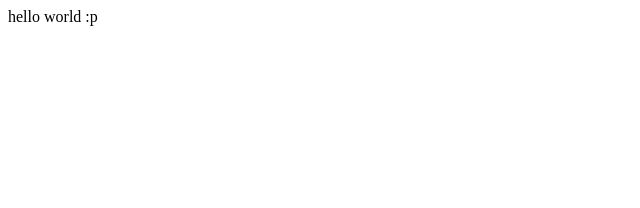
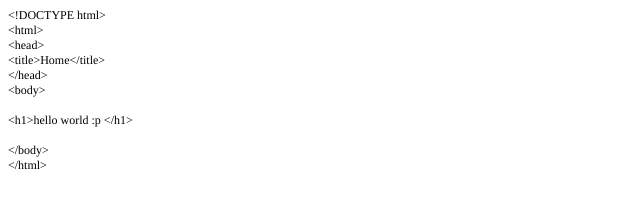
Before and after one commit to rohangarwal/rohangarwal.github.io, a plain HTML site: page index.html in a window 1280 px wide. Shown: the whole page, without its empty margins (0-640 px from the left). Drawn offline with Linux system fonts and the light colour scheme.

Commit message:
Commit right after the initial commit

```diff
--- a/index.html
+++ b/index.html
@@ -1 +1,28 @@
-hello world :p
+<!DOCTYPE html PUBLIC "-//W3C//DTD HTML 4.01//EN" "http://www.w3.org/TR/html4/strict.dtd">
+<html>
+<head>
+  <meta http-equiv="Content-Type" content="text/html; charset=utf-8">
+  <meta http-equiv="Content-Style-Type" content="text/css">
+  <title></title>
+  <meta name="Generator" content="Cocoa HTML Writer">
+  <meta name="CocoaVersion" content="1561.4">
+  <style type="text/css">
+    p.p1 {margin: 0.0px 0.0px 0.0px 0.0px; line-height: 14.0px; font: 12.0px Times; color: #000000; -webkit-text-stroke: #000000}
+    p.p2 {margin: 0.0px 0.0px 0.0px 0.0px; line-height: 14.0px; font: 12.0px Times; color: #000000; -webkit-text-stroke: #000000; min-height: 14.0px}
+    span.s1 {font-kerning: none}
+  </style>
+</head>
+<body>
+<p class="p1"><span class="s1">&lt;!DOCTYPE html&gt;</span></p>
+<p class="p1"><span class="s1">&lt;html&gt;</span></p>
+<p class="p1"><span class="s1">&lt;head&gt;</span></p>
+<p class="p1"><span class="s1">&lt;title&gt;Home&lt;/title&gt;</span></p>
+<p class="p1"><span class="s1">&lt;/head&gt;</span></p>
+<p class="p1"><span class="s1">&lt;body&gt;</span></p>
+<p class="p2"><span class="s1"></span><br></p>
+<p class="p1"><span class="s1">&lt;h1&gt;hello world :p &lt;/h1&gt;</span></p>
+<p class="p2"><span class="s1"></span><br></p>
+<p class="p1"><span class="s1">&lt;/body&gt;</span></p>
+<p class="p1"><span class="s1">&lt;/html&gt;</span></p>
+</body>
+</html>
```
